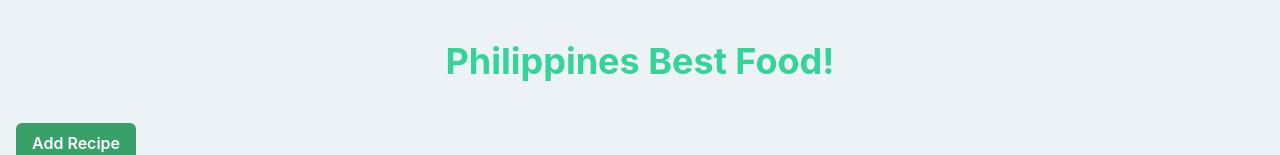
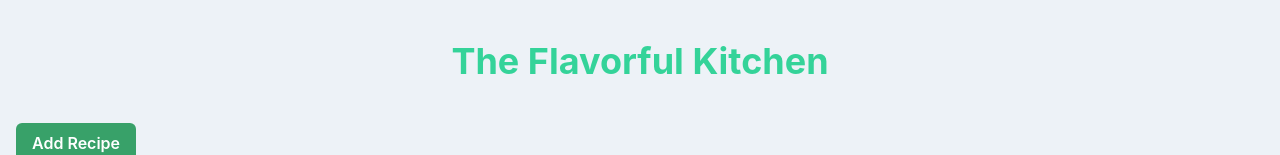
Before and after one commit to Nelskie13/food-magazine, a React (Create React App) app in the folder food-magazine-app/: page / in a window 1280 px wide. Shown: the top 155 px of the page. Built offline with nearby package versions, Linux system fonts and the light colour scheme.

Commit message:
Change headings

```diff
--- a/food-magazine-app/src/App.js
+++ b/food-magazine-app/src/App.js
@@ -176,7 +176,7 @@ function App() {
       <Box bg="gray.100" py={10}>
         <Container maxW="container.xl">
           <Heading as="h1" size="xl" textAlign="center" mb={10} color="primary">
-            Philippines Best Food!
+            The Flavorful Kitchen
           </Heading>
 
           {/* Add Recipe Button */}
```
